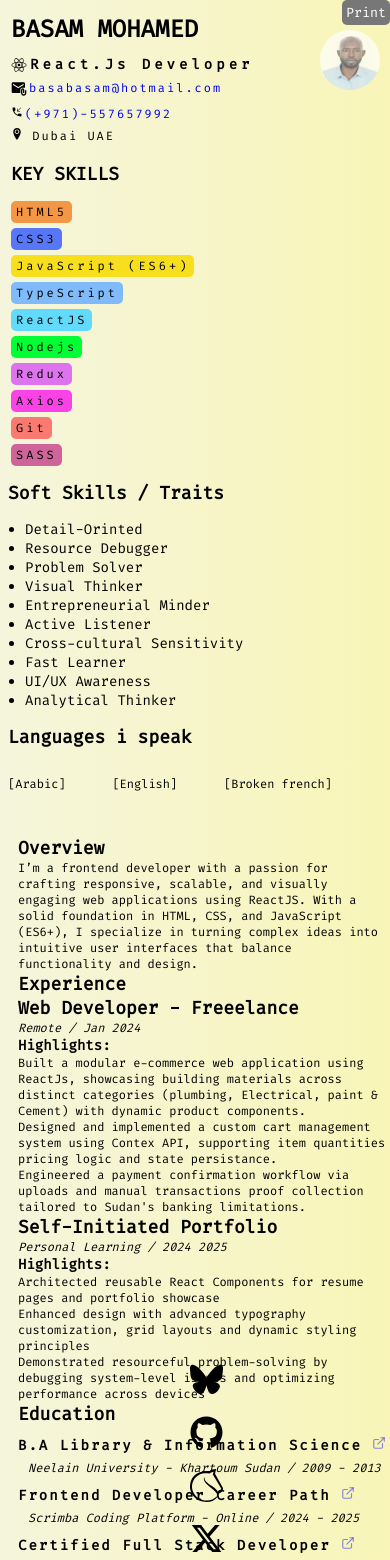
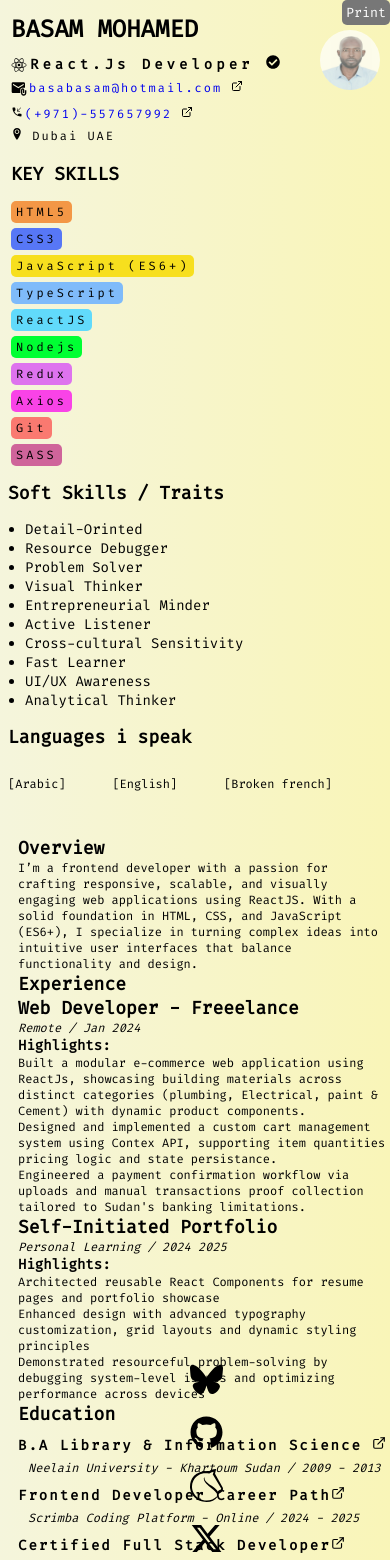
Before and after one commit to BasamLive/my-resume, a React (Vite) app: page / in a window 390 px wide. Shown: the top 1560 px of the page. Built offline with nearby package versions, Linux system fonts and the light colour scheme.

Commit message:
added the external links to the certifications, email and phone

```diff
--- a/src/App.css
+++ b/src/App.css
@@ -148,9 +148,6 @@
 .education-secondary-heading {
   margin: 10px 0 5px 0;
   letter-spacing: 2px;
-}
-.external-link {
-  color: rgba(62, 62, 237, 0.609);
 }
 
 .picture {
--- a/src/App.jsx
+++ b/src/App.jsx
@@ -12,6 +12,7 @@
 import { FaGithub } from "react-icons/fa6";
 import { SiLichess } from "react-icons/si";
 import { FiExternalLink } from "react-icons/fi";
+import { FaCheckCircle } from "react-icons/fa";
 const skills = [
   { name: "HTML5", color: "#f39746ff" }, // foundational and strong
   { name: "CSS3", color: "#5777f6ff" }, // creative styling wizard
@@ -52,7 +53,7 @@
                 top: "4px",
               }}
             />
-            React.Js Developer
+            React.Js Developer <FaCheckCircle />
           </h3>
           <p className="email">
             <MdAttachEmail
@@ -62,13 +63,17 @@
                 paddingRight: "2px",
               }}
             />
-            <a href="mailto:basabasam@hotmail.com">basabasam@hotmail.com</a>
+            <a href="mailto:basabasam@hotmail.com">
+              basabasam@hotmail.com <FiExternalLink />
+            </a>
           </p>
           <p className="phone">
             <MdPhoneCallback
               style={{ marginTop: "3px", paddingRight: "2px" }}
             />
-            <a href="tel:+971557657992">(+971)-557657992</a>
+            <a href="tel:+971557657992">
+              (+971)-557657992 <FiExternalLink className="external-link" />
+            </a>
           </p>
           <p className="location">
             <ImLocation2 /> Dubai UAE
@@ -179,8 +184,7 @@
             <h1 className="education-primary-heading">Education</h1>
             <div className="edu-one">
               <h3 className="education-secondary-heading">
-                B.A Library & Information Science{" "}
-                <FiExternalLink className="external-link" />
+                B.A Library & Information Science <FiExternalLink />
               </h3>
               <p className="education-university-name">
                 Neelain University - Khartoum Sudan / 2009 - 2013
@@ -188,8 +192,8 @@
             </div>
             <div className="edu-two">
               <h3 className="education-secondary-heading">
-                Frontend Developer Career Path{" "}
-                <FiExternalLink className="external-link" />
+                Frontend Developer Career Path
+                <FiExternalLink />
               </h3>
               <p className="education-university-name">
                 Scrimba Coding Platform - Online / 2024 - 2025
@@ -197,8 +201,8 @@
             </div>
             <div className="edu-three">
               <h3 className="education-secondary-heading">
-                Certified Full Stack Developer{" "}
-                <FiExternalLink className="external-link" />
+                Certified Full Stack Developer
+                <FiExternalLink />
               </h3>
               <p className="education-university-name">
                 FreeCodeCamp Coding platform - Online / 2024 - 2025
@@ -206,7 +210,7 @@
             </div>
             <div>
               <h3 className="education-secondary-heading">
-                Technical Support Engineer
+                Technical Support Engineer <FiExternalLink />
               </h3>
               <p className="education-university-name">
                 Coursera Coding Platform - Online / 2024 - current
```
